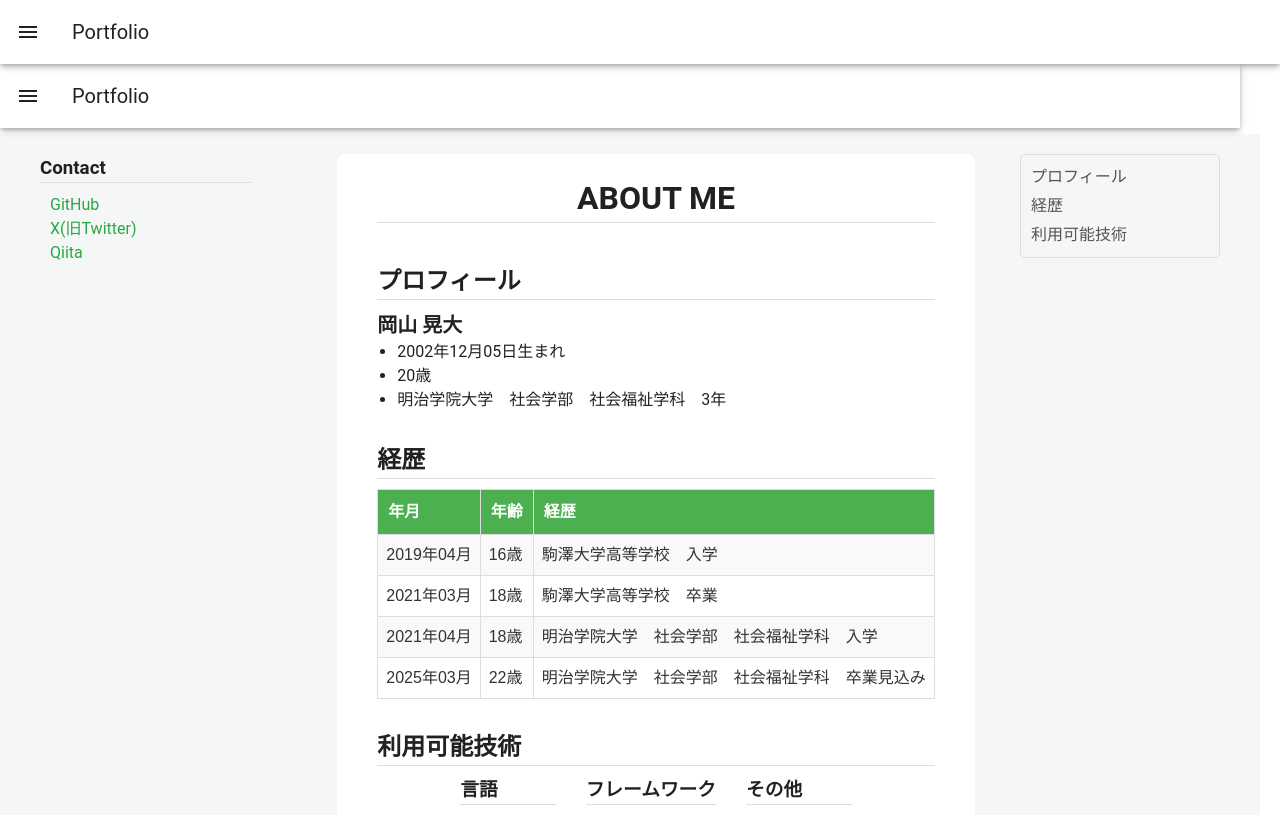
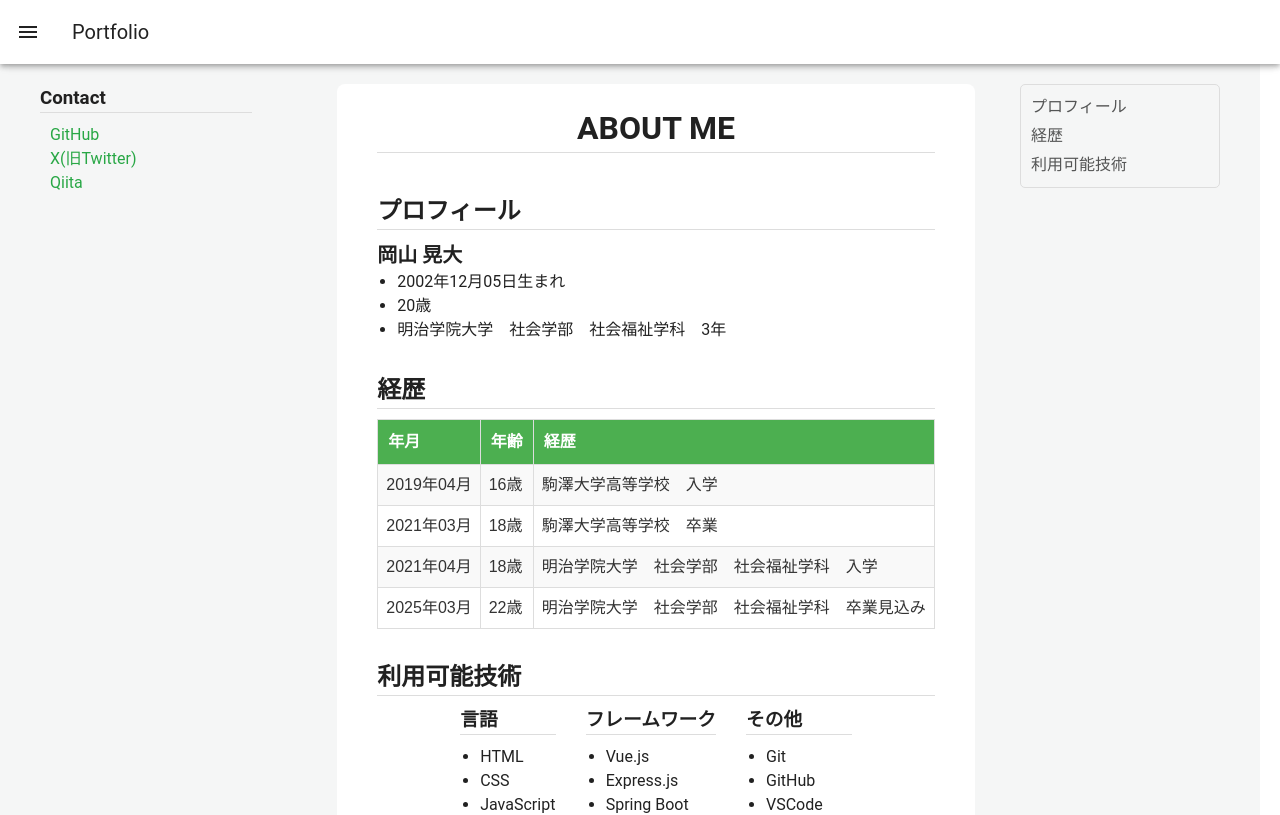
Before and after one commit to koinunopochi/PortfolioFront, a Vue app: page /about-me in a window 1280 px wide. Shown: the top 815 px of the page. Built offline with nearby package versions, Linux system fonts and the light colour scheme.

Commit message:
NavBarの削除

```diff
--- a/src/views/AboutMe.vue
+++ b/src/views/AboutMe.vue
@@ -1,7 +1,5 @@
 <template>
   <div class="about-me">
-    <!-- ナビゲーションバー -->
-    <NavBar />
   </div>
   <!-- flex-content -->
   <div class="all-contents">
@@ -120,7 +118,6 @@
 </template>
 
 <script setup lang="ts">
-import NavBar from '../components/NavBar.vue';
 import SideBar from '../components/SideBar.vue';
 import TableOfContents from '../components/TableOfContents.vue';
 
```
